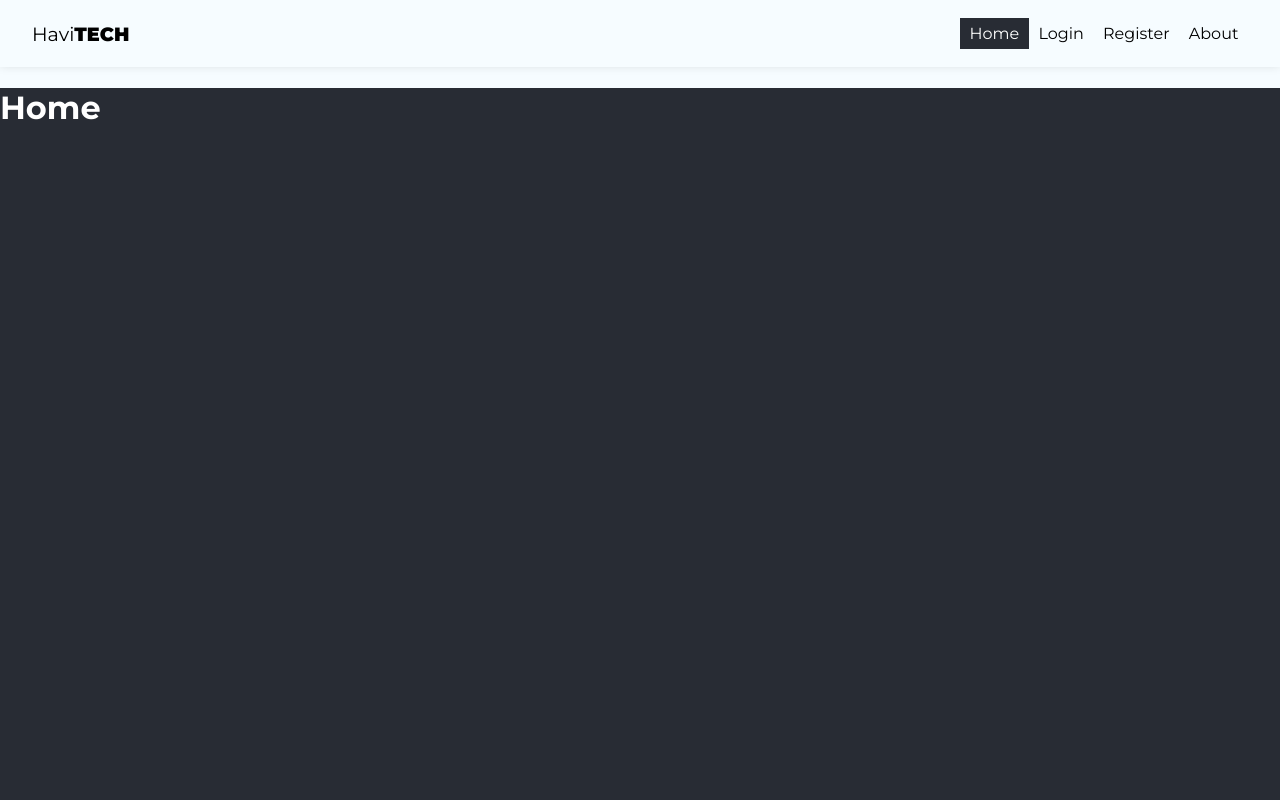
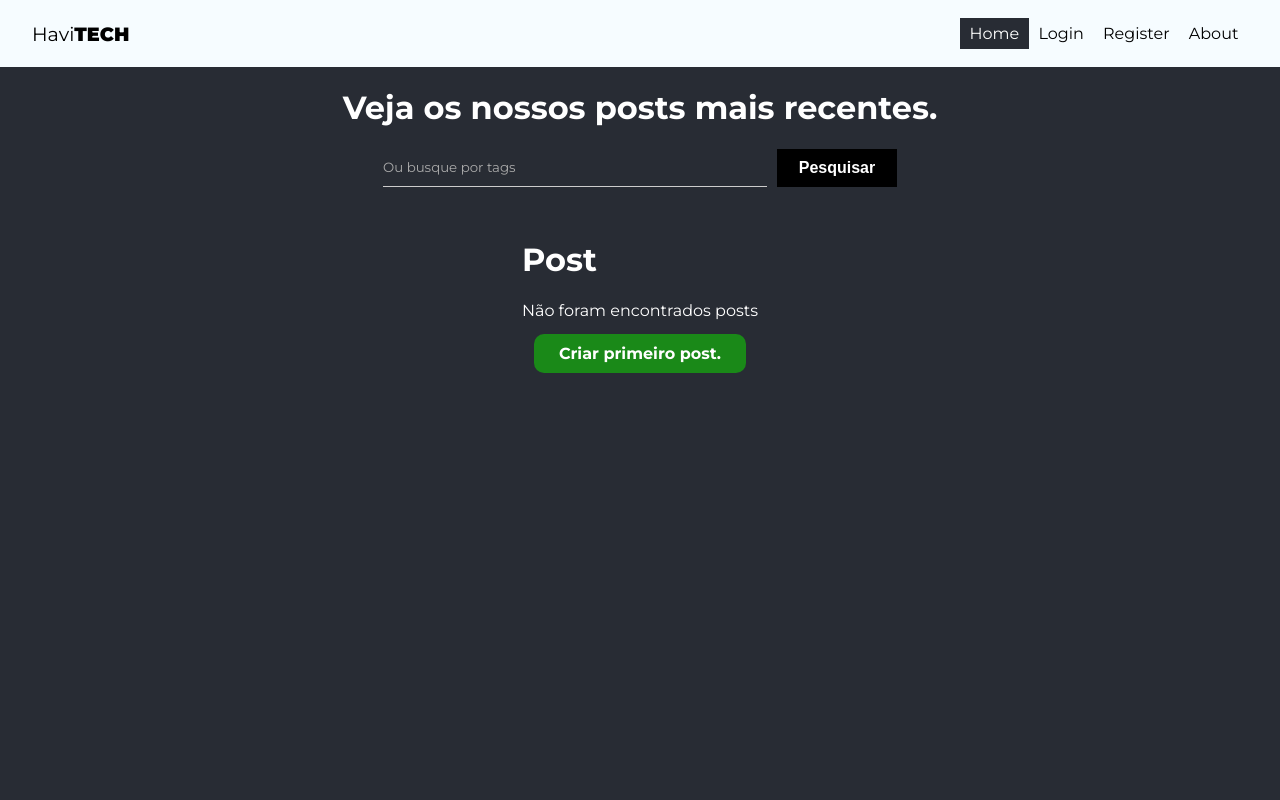
Before and after one commit to JonathasRosa/HaviTechProse, a React (Create React App) app in the folder miniblog/: page / in a window 1280 px wide. Shown: the top 800 px of the page. Built offline with nearby package versions, Linux system fonts and the light colour scheme; no server answers.

Commit message:
Feat: Structuring the home

```diff
--- a/miniblog/src/pages/Home/Home.js
+++ b/miniblog/src/pages/Home/Home.js
@@ -1,11 +1,34 @@
-import React from "react";
+import { useNavigate, Link } from "react-router-dom";
+import { useState } from "react";
 //CSS
 import styles from './Home.module.css';
 
 const Home = ()=> {
+    const [query, setQuery] = useState("");
+    const [post] = useState([]);
+    const handleSubmit = (e) => {
+        e.preventDefault();
+    }
     return (
-        <div>
-            <h1>Home</h1>
+        <div className={styles.home}>
+            <h1>Veja os nossos posts mais recentes.</h1>
+            <form onSubmit={handleSubmit} className={styles.search_form}>
+                <input
+                    type="text"
+                    placeholder="Ou busque por tags"
+                    onChange={(e) => setQuery(e.target.value)}
+                />
+                <button className=" btn btn-dark">Pesquisar</button>
+            </form>
+            <div>
+                <h1>Post</h1>
+                {post && post.length === 0 && (
+                    <div className={styles.noposts}>
+                        <p>Não foram encontrados posts</p>
+                        <Link to="/post/create" className="btn">Criar primeiro post.</Link>
+                    </div>
+                )}
+            </div>
         </div>
     );
 };
--- a/miniblog/src/pages/Home/Home.module.css
+++ b/miniblog/src/pages/Home/Home.module.css
@@ -0,0 +1,31 @@
+.home {
+    display: flex;
+    flex-direction: column;
+    align-items: center;
+    justify-content: center;
+}
+
+.search_form {
+    max-width: 100%;
+    width: 60%;
+    display: flex;
+    justify-content: center;
+    margin-bottom: 2em;
+}
+
+.search_form input {
+    width: 50%;
+    margin-right: 10px;
+}
+
+.noposts {
+    text-align: center;
+}
+
+.noposts p {
+    margin-bottom:1.5em;
+}
+
+.noposts a {
+    padding: 10px 25px;
+}
```
